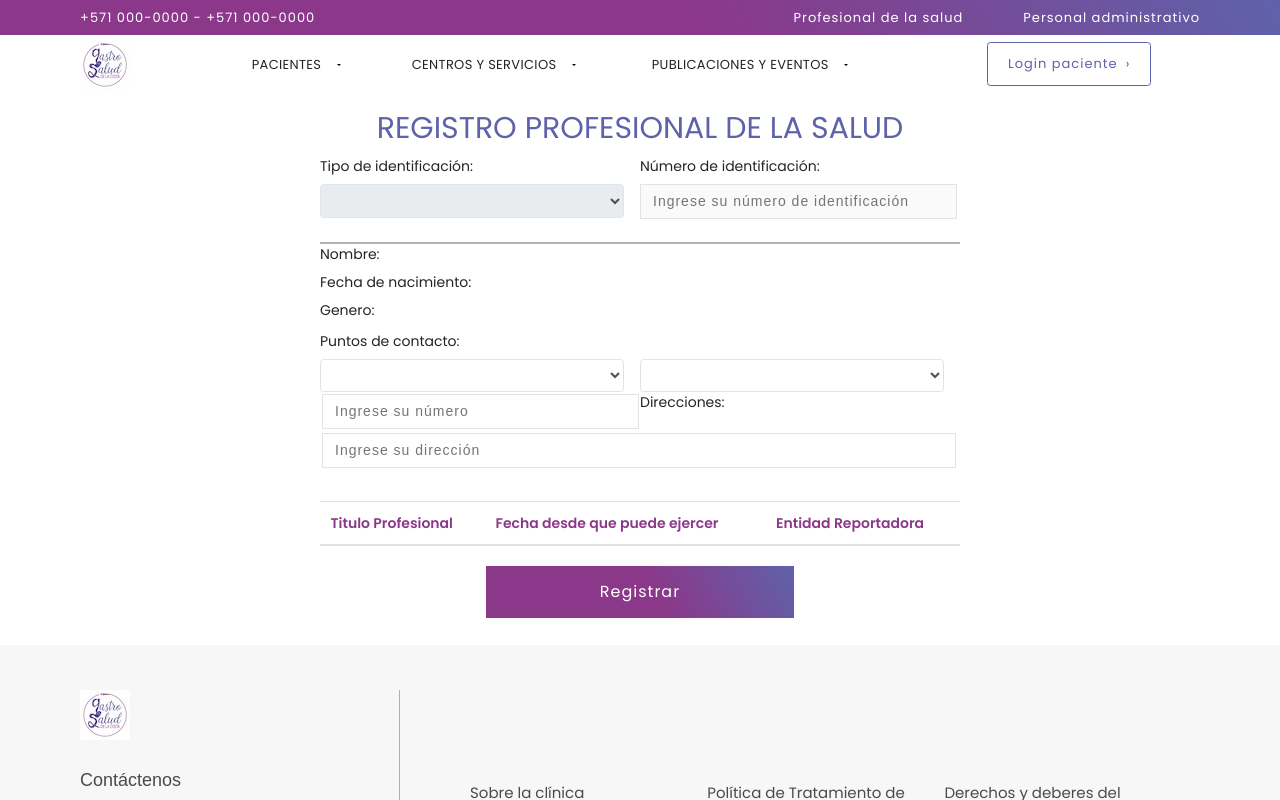
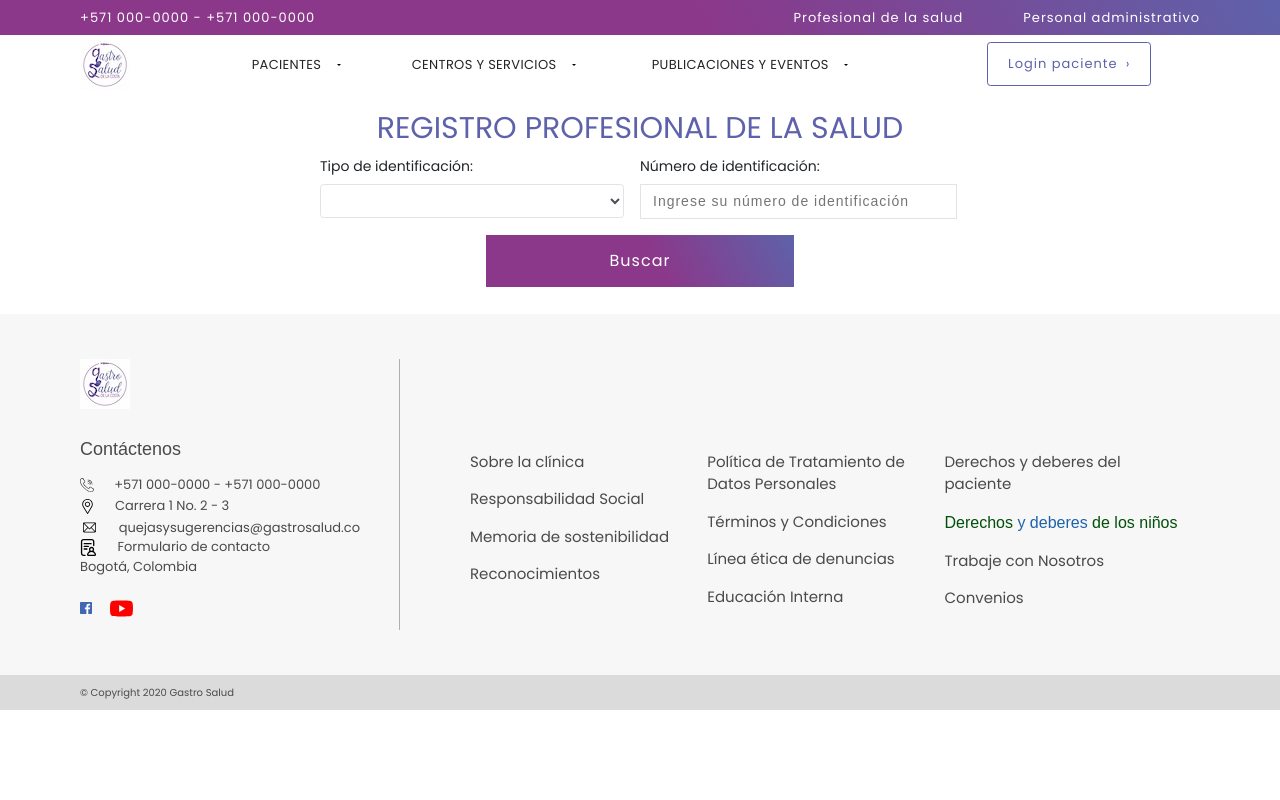
Before and after one commit to TG-CIS1930CP02/Health-Entity-Web, an Angular app in the folder health-entity-web/: page /admin/signup-practitioner in a window 1280 px wide. Shown: the top 800 px of the page. Built offline with nearby package versions, Linux system fonts and the light colour scheme; a web font is replaced by a local one.

Commit message:
Implement details for practitioner

```diff
--- a/health-entity-web/src/app/practitioner/details-practitioner/details-practitioner.component.css
+++ b/health-entity-web/src/app/practitioner/details-practitioner/details-practitioner.component.css
@@ -19,12 +19,19 @@ input {
   margin-bottom: 10px;
   margin-top: 10px;
 }
-.inline {
+.inline50 {
   float:left;
   width: 50%;
 }
+.inline33 {
+  float:left;
+  width: 33%;
+}
+.addressBox {
+  margin-bottom: 10px;
+}
 .form_select {
-  width: 95%;
+  width: 99%;
   padding: 15px 20px;
   border: 1px solid #e1e3e6;
   font-family: "poppinsLight", Arial, Helvetica, sans-serif;
@@ -70,3 +77,7 @@ input {
 .btn--gradient:hover {
   background: linear-gradient(168.27deg, #8B388A 35.62%, #5E62AA 100%);
 }
+.fa {
+  color: #8B388A !important;
+  margin-right: 5px;
+}
--- a/health-entity-web/src/app/practitioner/details-practitioner/details-practitioner.component.html
+++ b/health-entity-web/src/app/practitioner/details-practitioner/details-practitioner.component.html
@@ -4,36 +4,61 @@
   <p>Genero: {{practitioner.gender}}</p>
   <form (ngSubmit)="signup()" #signupForm="ngForm">
     <div class="form_box">
-      <label for="telecom">Puntos de contacto: </label><br />
-      <div *ngFor="let t of telecoms; let i = index">
-        <div class="inline">
-          <select id="telecomSyst" class='form-control form_select' name="telecomSyst" required [(ngModel)]="telecoms[i].system"
-            #telecomSyst="ngModel">
-            <option disabled hidden>Selecciona un tipo</option>
+      <label for="telecom">Datos de contacto: </label><br />
+      <div *ngFor="let t of telecoms;let index = index;trackBy:trackByIndex;">
+        <div class="inline33">
+          <select id="telecomSyst" class='form-control form_select' [ngModelOptions]="{standalone: true}" required
+            [(ngModel)]="telecoms[index].system" #telecomSyst="ngModel">
+            <option disabled hidden>Selecciona un sistema</option>
             <option *ngFor="let s of systems" [value]="s.value">{{s.name}}</option>
           </select>
         </div>
-        <div class="inline">
-          <select id="telecomUse" class='form-control form_select' name="telecomUse" required [(ngModel)]="telecoms[i].use"
-            #telecomUse="ngModel">
+        <div class="inline33">
+          <select id="telecomUse" class='form-control form_select' [ngModelOptions]="{standalone: true}" required
+            [(ngModel)]="telecoms[index].use" #telecomUse="ngModel">
             <option disabled hidden>Selecciona un tipo</option>
             <option *ngFor="let u of uses" [value]="u.value">{{u.name}}</option>
           </select>
         </div>
-        <div class="inline">
-          <input class="form_input" type="text" id="txtTelecom" required #txtTelecom="ngModel" name="telecom"
-            [(ngModel)]="telecoms[i].value" placeholder="Ingrese su número" />
+        <div class="inline33">
+          <input class="form_input" type="text" id="txtTelecom" required #txtTelecom="ngModel"
+            [ngModelOptions]="{standalone: true}" [(ngModel)]="telecoms[index].value" placeholder="Ingrese su número" />
         </div>
+      </div>
+      <div>
+        <i (click)='addContactPoint()' class="fa fa-plus-square fa-2x"></i>
+        <i (click)='deleteContactPoint()' class="fa fa-minus-square fa-2x"></i>
       </div>
     </div>
     <div class="form_box">
       <div>
         <label for="address">Direcciones: </label><br />
-        <input class="form_input" type="text" id="txtAddress" required #txtAddress="ngModel" name="address"
-          [(ngModel)]="address" placeholder="Ingrese su dirección" />
+        <div class="addressBox" *ngFor="let a of addresses;let index = index;trackBy:trackByIndex;">
+          <div class="inline50">
+            <select id="addressCity" class='form-control form_select' [ngModelOptions]="{standalone: true}" required
+              [(ngModel)]="addresses[index].city" #addressCity="ngModel">
+              <option disabled hidden>Selecciona una ciudad</option>
+              <option *ngFor="let c of cities" [value]="c">{{c}}</option>
+            </select>
+          </div>
+          <div class="inline50">
+            <select id="addressUse" class='form-control form_select' [ngModelOptions]="{standalone: true}" required
+              [(ngModel)]="addresses[index].use" #addressUse="ngModel">
+              <option disabled hidden>Selecciona un tipo</option>
+              <option *ngFor="let u of addressUses" [value]="u.value">{{u.name}}</option>
+            </select>
+          </div>
+          <input class="form_input" type="text" id="txtDescription" required #txtDescription="ngModel"
+          [ngModelOptions]="{standalone: true}" [(ngModel)]="addresses[index].text"
+            placeholder="Ingrese la descripción de la dirección" />
+          <input class="form_input" type="text" id="txtAddress" required #txtAddress="ngModel" [ngModelOptions]="{standalone: true}"
+            [(ngModel)]="addresses[index].line" placeholder="Ingrese su dirección" />
+        </div>
+        <div>
+          <i (click)='addAddress()' class="fa fa-plus-square fa-2x"></i>
+          <i (click)='deleteAddress()' class="fa fa-minus-square fa-2x"></i>
+        </div>
       </div>
-      <!--- TODO should i put this? -->
-      <div [hidden]="txtAddress.valid || !txtAddress.touched"></div>
     </div>
     <br>
     <table class="table">
--- a/health-entity-web/src/app/practitioner/details-practitioner/details-practitioner.component.ts
+++ b/health-entity-web/src/app/practitioner/details-practitioner/details-practitioner.component.ts
@@ -4,6 +4,7 @@ import { PractitionerService } from '../../services/practitioner.service';
 import { Router } from '@angular/router';
 import { ContactPoint } from '../../models/contactPoint';
 import { Address } from 'app/models/address';
+import { OptionsList } from '../../models/options-lists';
 
 @Component({
   selector: 'app-details-practitioner',
@@ -27,23 +28,14 @@ export class DetailsPractitionerComponent implements OnInit {
 
   telecoms: ContactPoint[] = [];
   addresses: Address[] = [];
+  cities = OptionsList.cities;
 
   incorrectSignup = false;
   successSignup = false;
 
-  systems = [
-    { name: 'Teléfono', value: 'phone' },
-    { name: 'Fax', value: 'fax' },
-    { name: 'Email', value: 'email' },
-    { name: 'SMS', value: 'sms' },
-    { name: 'Otro', value: 'other' }];
-
-  uses = [
-    { name: 'Casa', value: 'home' },
-    { name: 'Oficina', value: 'work' },
-    { name: 'Temporal', value: 'temp' },
-    { name: 'Anterior', value: 'old' },
-    { name: 'Celular', value: 'mobile' }];
+  systems = OptionsList.contactPointSystems;
+  uses = OptionsList.contactPointUses;
+  addressUses = OptionsList.addressUses;
 
   constructor(
     private practitionerService: PractitionerService,
@@ -51,11 +43,11 @@ export class DetailsPractitionerComponent implements OnInit {
 
   ngOnInit(): void {
     this.telecoms = this.practitioner.telecoms;
-    this.telecoms.push(new ContactPoint('Selecciona un sistema', 'Selecciona un tipo', null));
     this.addresses = this.practitioner.addresses;
   }
 
   signup() {
+    // TODO validate value in telecoms
     this.practitioner.active = true;
     this.practitioner.telecoms = this.telecoms;
     this.practitioner.addresses = this.addresses;
@@ -80,4 +72,24 @@ export class DetailsPractitionerComponent implements OnInit {
     this.successSignup = false;
     this.router.navigate(['/practitioner/home']);
   }
+
+  addContactPoint() {
+    this.telecoms.push(new ContactPoint('Selecciona un sistema', 'Selecciona un tipo', null));
+  }
+
+  deleteContactPoint() {
+    this.telecoms.splice(- 1, 1);
+  }
+
+  addAddress() {
+    this.addresses.push(new Address('Selecciona una ciudad', 'Selecciona un tipo', '', '', 'Colombia'));
+  }
+
+  deleteAddress() {
+    this.addresses.splice(- 1, 1);
+  }
+
+  trackByIndex(index: number, obj: any): any {
+    return index;
+  }
 }
--- a/health-entity-web/src/app/practitioner/signup-practitioner/signup-practitioner.component.ts
+++ b/health-entity-web/src/app/practitioner/signup-practitioner/signup-practitioner.component.ts
@@ -21,7 +21,7 @@ export class SignupPractitionerComponent implements OnInit {
     undefined,
     undefined
   );
-  found = 'found';
+  found = 'pending';
   idType = 'Selecciona un tipo';
   id: number;
 
```
